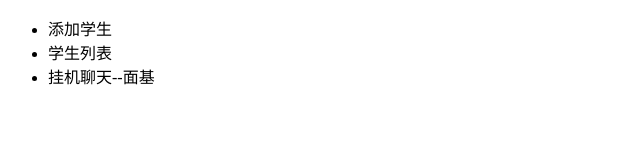
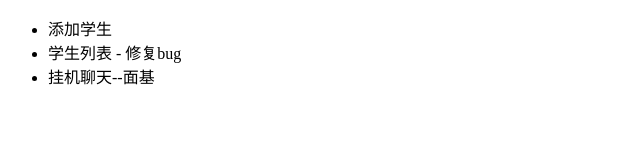
Before and after one commit to President7Max/president, a plain HTML site: page index.html in a window 1280 px wide. Shown: the full height of the page, 0-640 px from the left. Drawn offline with Linux system fonts and the light colour scheme.

Commit message:
issue01分支修复bug

```diff
--- a/index.html
+++ b/index.html
@@ -7,7 +7,7 @@
 <body>
     <ul>
         <li>添加学生</li>
-        <li>学生列表</li>
+        <li>学生列表 - 修复bug</li>
         <li>挂机聊天--面基</li>
     </ul>
 </body>
```
